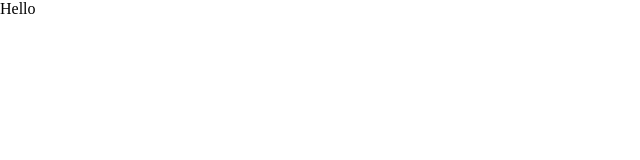
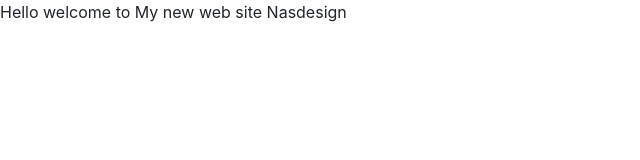
Before and after one commit to nasibudesign/NasDesign, a plain HTML site: page index.html in a window 1280 px wide. Shown: the whole page, without its empty margins (0-640 px from the left). Drawn offline with nearby package versions, Linux system fonts and the light colour scheme.

Commit message:
index test update

```diff
--- a/index.html
+++ b/index.html
@@ -5,9 +5,11 @@
     <meta name="viewport" content="width=device-width, initial-scale=1.0">
     <meta http-equiv="X-UA-Compatible" content="ie=edge">
     <link rel="stylesheet" href="style.css">
+    <link rel="stylesheet" href="https://stackpath.bootstrapcdn.com/bootstrap/4.3.1/css/bootstrap.min.css" integrity="sha384-ggOyR0iXCbMQv3Xipma34MD+dH/1fQ784/j6cY/iJTQUOhcWr7x9JvoRxT2MZw1T" crossorigin="anonymous">
+
     <title>Nasdesign</title>
 </head>
 <body>
-    <p>Hello</p>
+    <p>Hello welcome to My new web site Nasdesign</p>
 </body>
 </html>
```
